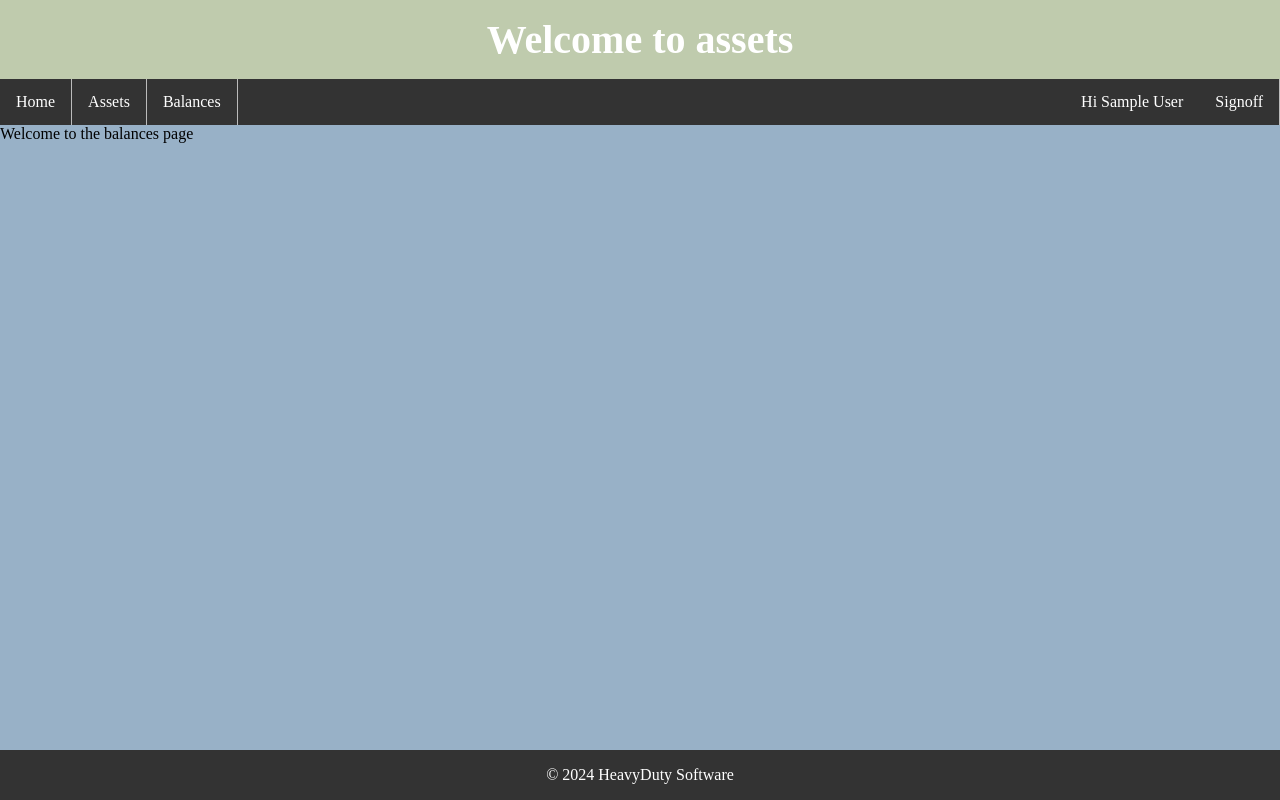
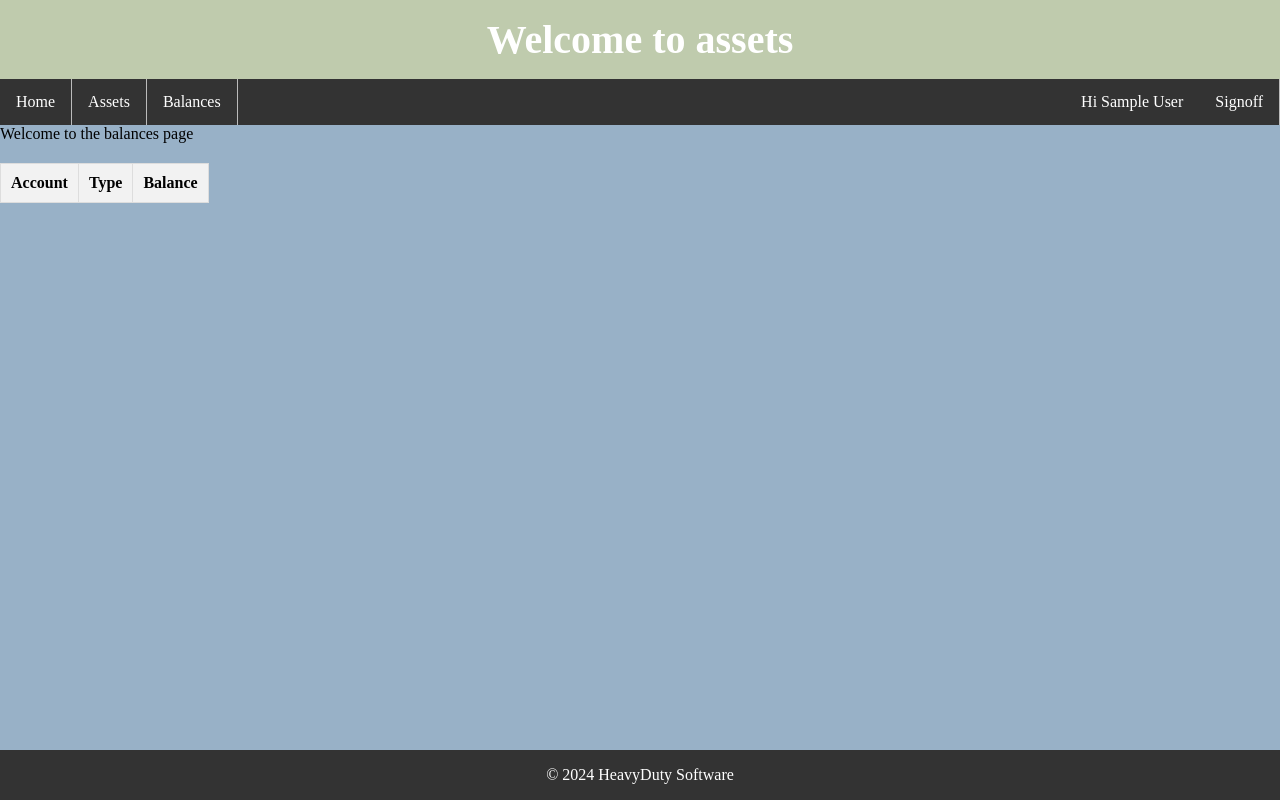
Before and after one commit to mdkhanga/webcomponents, a Next.js app in the folder myassets/: page /balances in a window 1280 px wide. Built offline with nearby package versions, Linux system fonts and the light colour scheme; no server answers; sample sign-in values are in the browser's storage.

Commit message:
start balances page

```diff
--- a/myassets/src/app/balances/page.tsx
+++ b/myassets/src/app/balances/page.tsx
@@ -1,3 +1,4 @@
+import styles from '@/app/ui/styles/Common.module.css';
 
 export default function Balances() {
 
@@ -7,6 +8,19 @@ export default function Balances() {
 	  <div>
 
 		Welcome to the balances page
+
+		<table className={styles.mtable}>
+			<thead>
+			<th className={styles.mth}>Account</th>
+               <th className={styles.mth}>Type</th>
+               <th className={styles.mth}>Balance</th>
+			</thead>
+			<tbody>
+
+			</tbody>
+
+		</table>
+
 	  </div>
 
 	)
--- /dev/null
+++ b/myassets/src/app/ui/styles/Common.module.css
@@ -0,0 +1,16 @@
+.mtable {
+	width: 100%;
+	border-collapse: collapse;
+	margin-top: 20px;
+}
+.mtd {
+	padding: 10px;
+	border: 1px solid #ddd;
+	text-align: left;
+}
+.mth {
+	padding: 10px;
+	border: 1px solid #ddd;
+	text-align: left;
+	background-color: #f2f2f2;
+}
```
